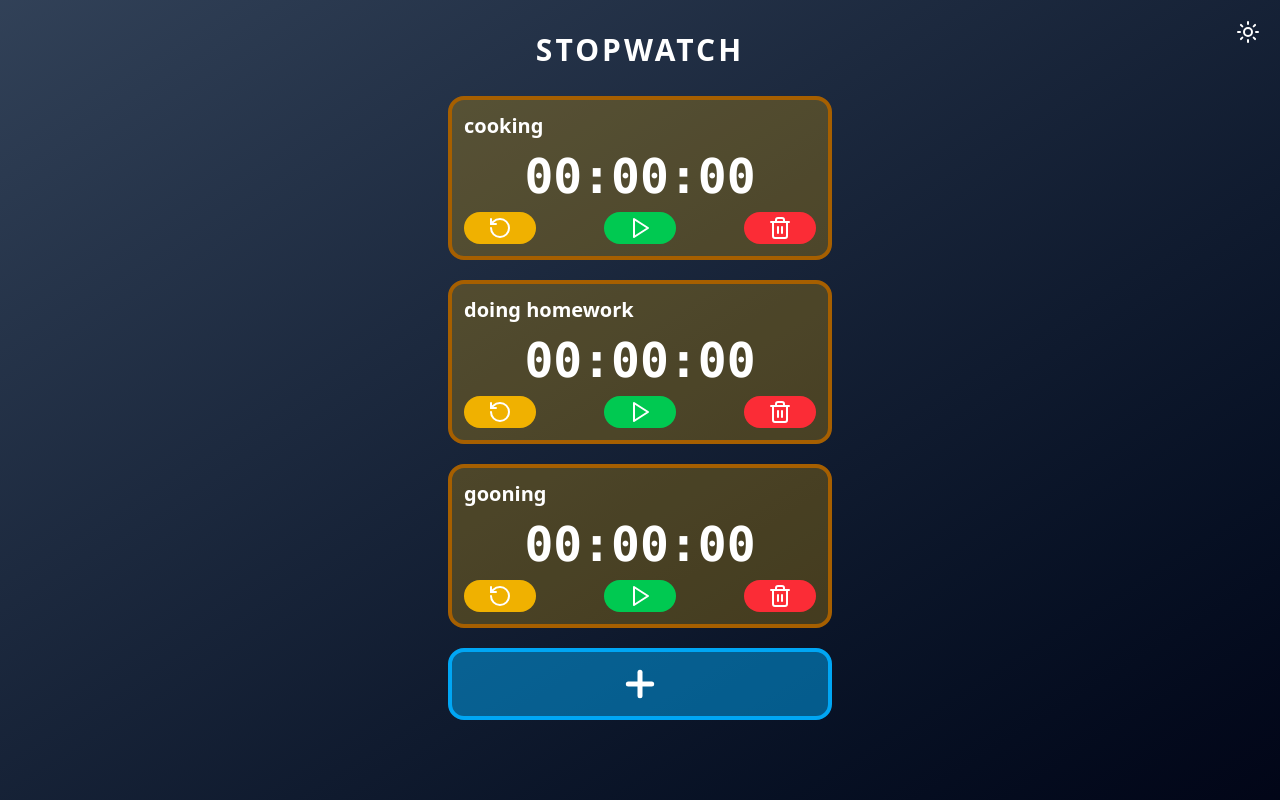
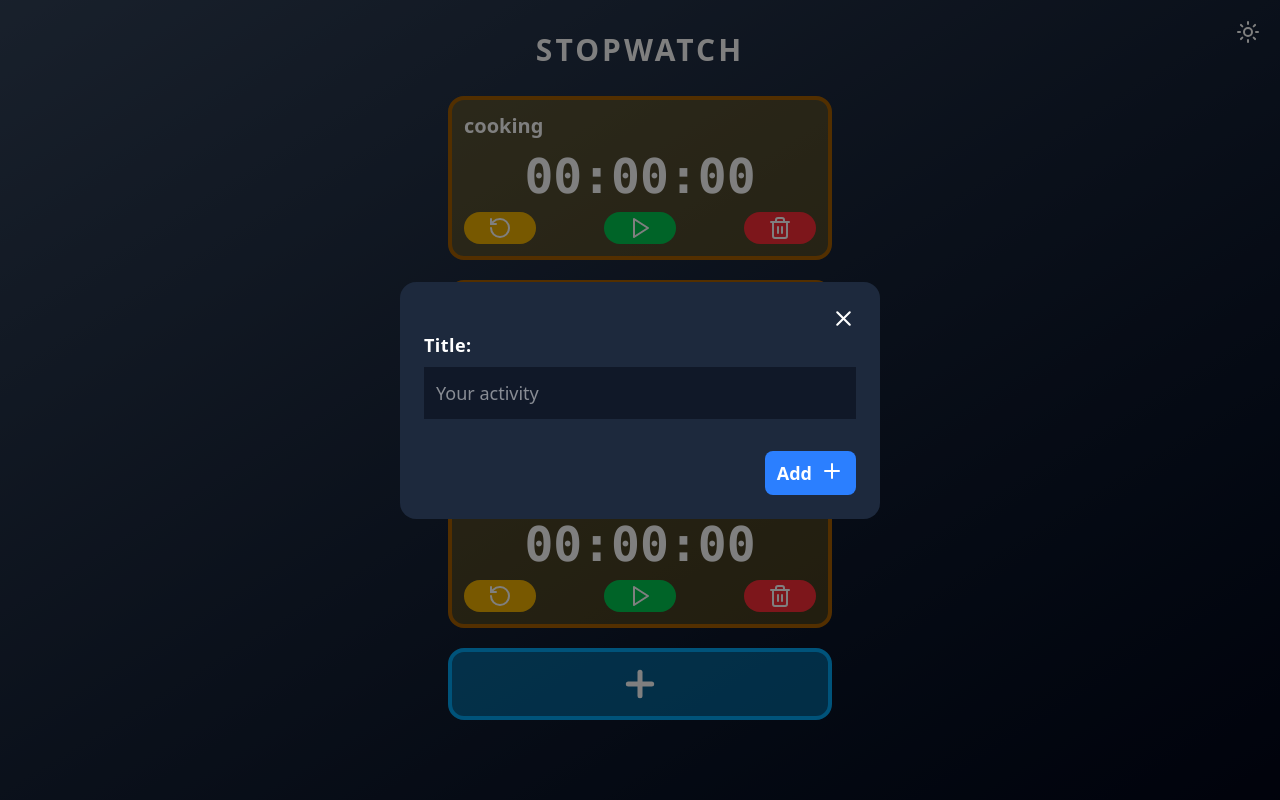
Before and after one commit to adiruPrima/react-stopwatch, a React (Vite) app: page / in a window 1280 px wide. Both pictures are taken after a click on the item 640 px from the left and 684 px from the top of the page. Built offline with nearby package versions, Linux system fonts and the light colour scheme.

Commit message:
add addItem modal

```diff
--- a/package.json
+++ b/package.json
@@ -15,15 +15,15 @@
     "@dnd-kit/utilities": "^3.2.2",
     "@tailwindcss/vite": "^4.0.6",
     "lucide-react": "^0.475.0",
-    "react": "^19.0.0",
-    "react-dom": "^19.0.0",
+    "react": "19.0.0",
+    "react-dom": "19.0.0",
     "tailwindcss": "^4.0.6"
   },
   "devDependencies": {
     "@eslint/js": "^9.19.0",
     "@types/react": "^19.0.8",
     "@types/react-dom": "^19.0.3",
-    "@vitejs/plugin-react": "^4.3.4",
+    "@vitejs/plugin-react": "^1.3.2",
     "eslint": "^9.19.0",
     "eslint-plugin-react": "^7.37.4",
     "eslint-plugin-react-hooks": "^5.0.0",
--- a/src/components/AddCardModal.jsx
+++ b/src/components/AddCardModal.jsx
@@ -1,7 +1,53 @@
-function AddCardModal() {
+import { Plus, X } from "lucide-react";
+import { useContext } from "react";
+import { ThemeContext } from "../App";
+
+/* eslint-disable react/prop-types */
+function AddCardModal({ onAdd, closeModal }) {
+  const { theme } = useContext(ThemeContext);
+
+  function preventClosing(e) {
+    e.stopPropagation();
+  }
+
   return (
-    <div>
-      <form action=""></form>
+    <div
+      onClick={closeModal}
+      className="fixed left-0 top-0 min-h-screen min-w-screen flex justify-center items-start sm:items-center pt-25 sm:p-0 bg-black/50"
+    >
+      <form
+        action={onAdd}
+        onClick={(e) => preventClosing(e)}
+        className={`${
+          theme ? "bg-blue-100" : "bg-slate-800"
+        } w-96 sm:w-[30rem] p-6 rounded-2xl`}
+      >
+        <button onClick={closeModal} className="block ml-auto cursor-pointer">
+          <X size={25} />
+        </button>
+        <label htmlFor="title" className="text-lg font-semibold tracking-wide">
+          Title:
+        </label>
+        <input
+          type="text"
+          name="title"
+          id="title"
+          placeholder="Your activity"
+          className={`${
+            theme ? "bg-white" : "bg-gray-900"
+          } text-lg w-full p-3 mt-2 mb-8 block`}
+        />
+        <button
+          type="submit"
+          className={`${
+            theme
+              ? "bg-sky-500 hover:bg-sky-400"
+              : "bg-blue-500 hover:bg-blue-400"
+          } flex gap-2 ml-auto text-lg font-semibold px-3 py-2 rounded-lg transition-colors duration-200  cursor-pointer`}
+        >
+          Add <Plus />
+        </button>
+      </form>
     </div>
   );
 }
--- a/src/components/StopwatchDeck.jsx
+++ b/src/components/StopwatchDeck.jsx
@@ -17,6 +17,7 @@ import {
   verticalListSortingStrategy,
 } from "@dnd-kit/sortable";
 import { Plus } from "lucide-react";
+import AddCardModal from "./AddCardModal";
 
 function StopwatchDeck() {
   const [items, setItems] = useState([
@@ -27,8 +28,11 @@ function StopwatchDeck() {
 
   const id = useRef(items.length + 1);
 
+  const [isModalOpen, setIsModalOpen] = useState(false);
+
   function add(formData) {
     const title = formData.get("title");
+    console.log(title);
     if (title) {
       setItems((prev) => [
         ...prev,
@@ -67,8 +71,15 @@ function StopwatchDeck() {
     });
   }
 
+  // ----- TEST -------
+  console.log(items);
   return (
-    <ul className="m-7 flex flex-col gap-5 items-center overflow-hidden">
+    <ul className="relative m-7 flex flex-col gap-5 items-center overflow-hidden">
+      {/* All item modal */}
+      {isModalOpen && (
+        <AddCardModal onAdd={add} closeModal={() => setIsModalOpen(false)} />
+      )}
+
       {/* Items render */}
       <DndContext
         sensors={sensors}
@@ -82,7 +93,10 @@ function StopwatchDeck() {
         </SortableContext>
       </DndContext>
 
-      <li className="bg-sky-500/50 border-sky-500 flex justify-center border-4 rounded-2xl p-3 w-80 sm:w-96 cursor-pointer">
+      <li
+        onClick={() => setIsModalOpen(true)}
+        className="bg-sky-500/50 border-sky-500 flex justify-center border-4 rounded-2xl p-3 w-80 sm:w-96 cursor-pointer"
+      >
         <Plus size={40} strokeWidth={3} />
       </li>
     </ul>
```
Also changed, not shown: 1 other file (tests, documents, lock files or other folders).
